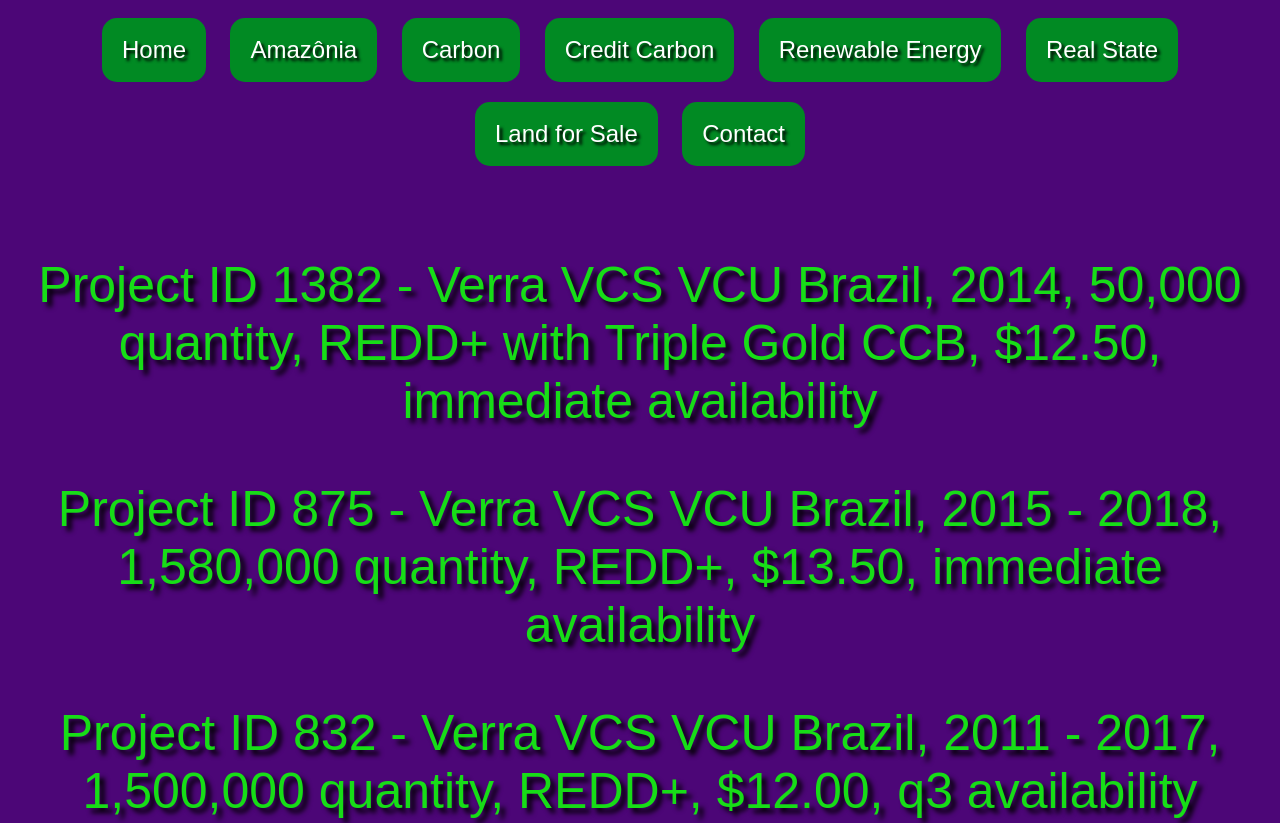
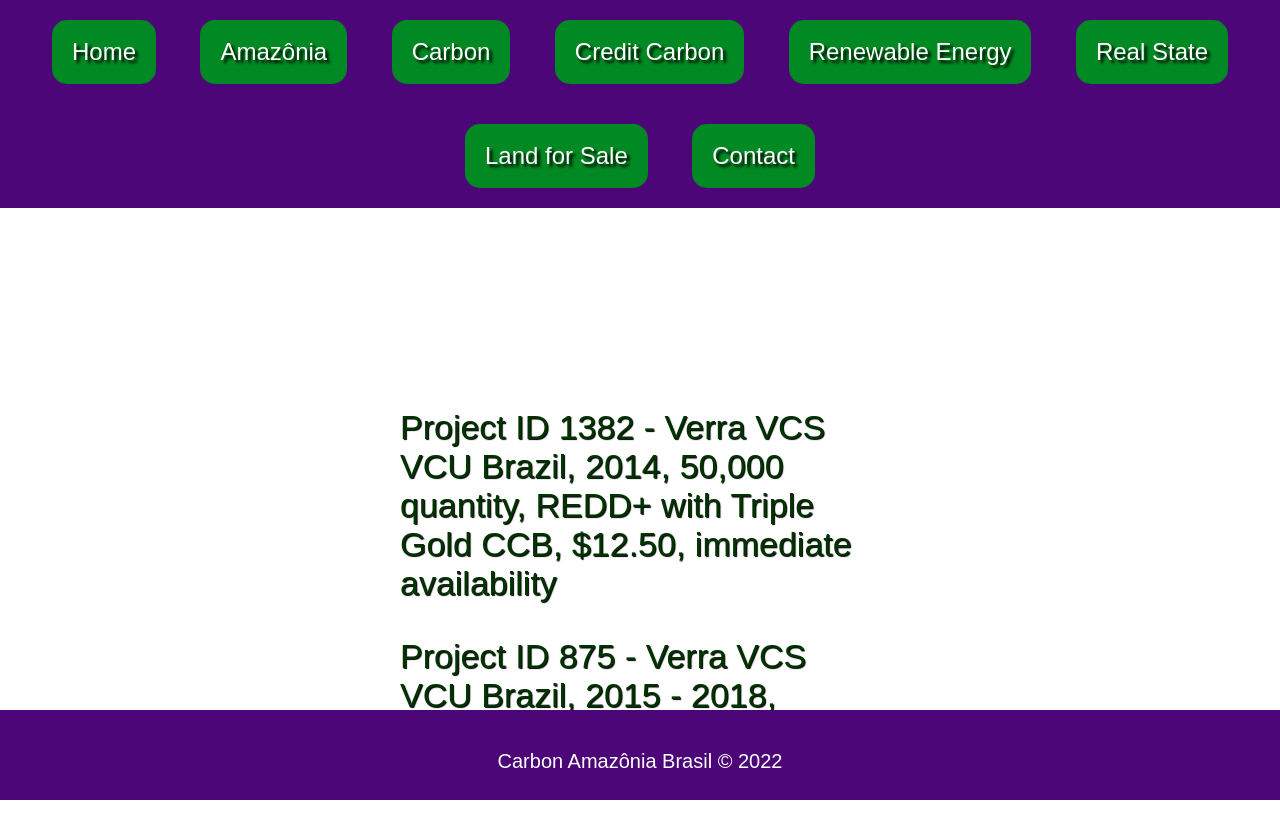
Before and after one commit to rkbressan/carbon-amazonia-brasil, a plain HTML site: page carbon/creditcarbon.html in a window 1280 px wide. Shown: the top 823 px of the page. Drawn offline with Linux system fonts and the light colour scheme.

Commit message:
Atualização dos efeitos e headers

```diff
--- a/carbon/amazonia.css
+++ b/carbon/amazonia.css
@@ -37,7 +37,7 @@ header {
     cursor: pointer;
     font-size: 24px;
     line-height: 24px;
-    margin: 10px;
+    margin: 20px;
     padding: 20px;
     position: relative;
     text-shadow: 3px 3px 3px black;
--- a/carbon/carbon.css
+++ b/carbon/carbon.css
@@ -135,7 +135,7 @@ body {
 
 .norway {
     align-items: center;
-    background-color: rgb(6, 5, 87);
+    background-color: rgb(235, 235, 235);
     display: flex;
     flex-direction: row;
 }
@@ -144,7 +144,7 @@ body {
     color: #27ae60;
     font-size: 60px;
     margin: 50px;
-    text-shadow: 5px 5px 5px black;
+    text-shadow: 1px 1px 1px black;
 }
 
 .amazoniapng {
--- a/carbon/carbonpage.css
+++ b/carbon/carbonpage.css
@@ -37,7 +37,7 @@ header {
     cursor: pointer;
     font-size: 24px;
     line-height: 24px;
-    margin: 10px;
+    margin: 20px;
     padding: 20px;
     position: relative;
     text-shadow: 3px 3px 3px black;
@@ -72,11 +72,11 @@ body {
 }
 
 .texto1 {
-    background-color: rgb(6, 5, 87);
-    color: rgb(255, 255, 255);
-    font-size: 35px;
-    padding: 20px;
-    padding-bottom: 20px;
+    font-size: 24px;
+    padding: 50px;
+    padding-bottom: 50px;
+    padding-left: 425px;
+    padding-right: 425px;
 }
 
 .amazonia003 {
@@ -86,10 +86,10 @@ body {
 .texto2 {
     font-size: 25px;
     margin-top: 20px;
-    margin-left: 200px;
-    margin-right: 200px;
     padding: 20px;
     padding-bottom: 20px;
+    padding-left: 425px;
+    padding-right: 425px;
 }
 
 .amazonia004 {
@@ -101,10 +101,13 @@ body {
     font-size: 25px;
     padding: 20px;
     padding-bottom: 20px;
+    padding-left: 325px;
+    padding-right: 325px;
 }
 
 .footer {
     background-color: rgb(76, 6, 119);
+    color: white;
     font-size: 20px;
     height: 50px;
     padding-top: 40px;
--- a/carbon/contact.css
+++ b/carbon/contact.css
@@ -37,7 +37,7 @@ header {
     cursor: pointer;
     font-size: 24px;
     line-height: 24px;
-    margin: 10px;
+    margin: 20px;
     padding: 20px;
     position: relative;
     text-shadow: 3px 3px 3px black;
--- a/carbon/creditcarbon.css
+++ b/carbon/creditcarbon.css
@@ -37,7 +37,7 @@ header {
     cursor: pointer;
     font-size: 24px;
     line-height: 24px;
-    margin: 10px;
+    margin: 20px;
     padding: 20px;
     position: relative;
     text-shadow: 3px 3px 3px black;
@@ -65,24 +65,31 @@ header {
 }
 
 body {
-    background-color: rgb(76, 6, 119);
+    background-color: white;
     font-family: Arial, Helvetica, sans-serif;
+    margin: 0;
+    padding: 0;
 }
 
 .texto1 {
-    color: rgb(23, 221, 23);
-    font-size: 50px;
-    margin-top: 80px;
-    text-align: center;
-    text-shadow: 5px 5px 5px black;
+    color: #003300;
+    font-size: 34px;
+    margin-bottom: 100px;
+    margin-left: 400px;
+    margin-right: 400px;
+    margin-top: 200px;
+    text-shadow: 1px 1px 1px black;
 }
 
 .footer {
     background-color: rgb(76, 6, 119);
+    bottom: 0;
     color: white;
     font-size: 20px;
     height: 50px;
+    margin: auto;
     padding-top: 40px;
-    position: relative;
+    position: fixed;
     text-align: center;
+    width: 100%;
 }
--- a/carbon/landforsale.css
+++ b/carbon/landforsale.css
@@ -37,7 +37,7 @@ header {
     cursor: pointer;
     font-size: 24px;
     line-height: 24px;
-    margin: 10px;
+    margin: 20px;
     padding: 20px;
     position: relative;
     text-shadow: 3px 3px 3px black;
--- a/carbon/realstate.css
+++ b/carbon/realstate.css
@@ -37,7 +37,7 @@ header {
     cursor: pointer;
     font-size: 24px;
     line-height: 24px;
-    margin: 10px;
+    margin: 20px;
     padding: 20px;
     position: relative;
     text-shadow: 3px 3px 3px black;
--- a/carbon/renewableenergy.css
+++ b/carbon/renewableenergy.css
@@ -37,7 +37,7 @@ header {
     cursor: pointer;
     font-size: 24px;
     line-height: 24px;
-    margin: 10px;
+    margin: 20px;
     padding: 20px;
     position: relative;
     text-shadow: 3px 3px 3px black;
```
Also changed, not shown: carbon/carbonpage.html (+11 -11 lines).
